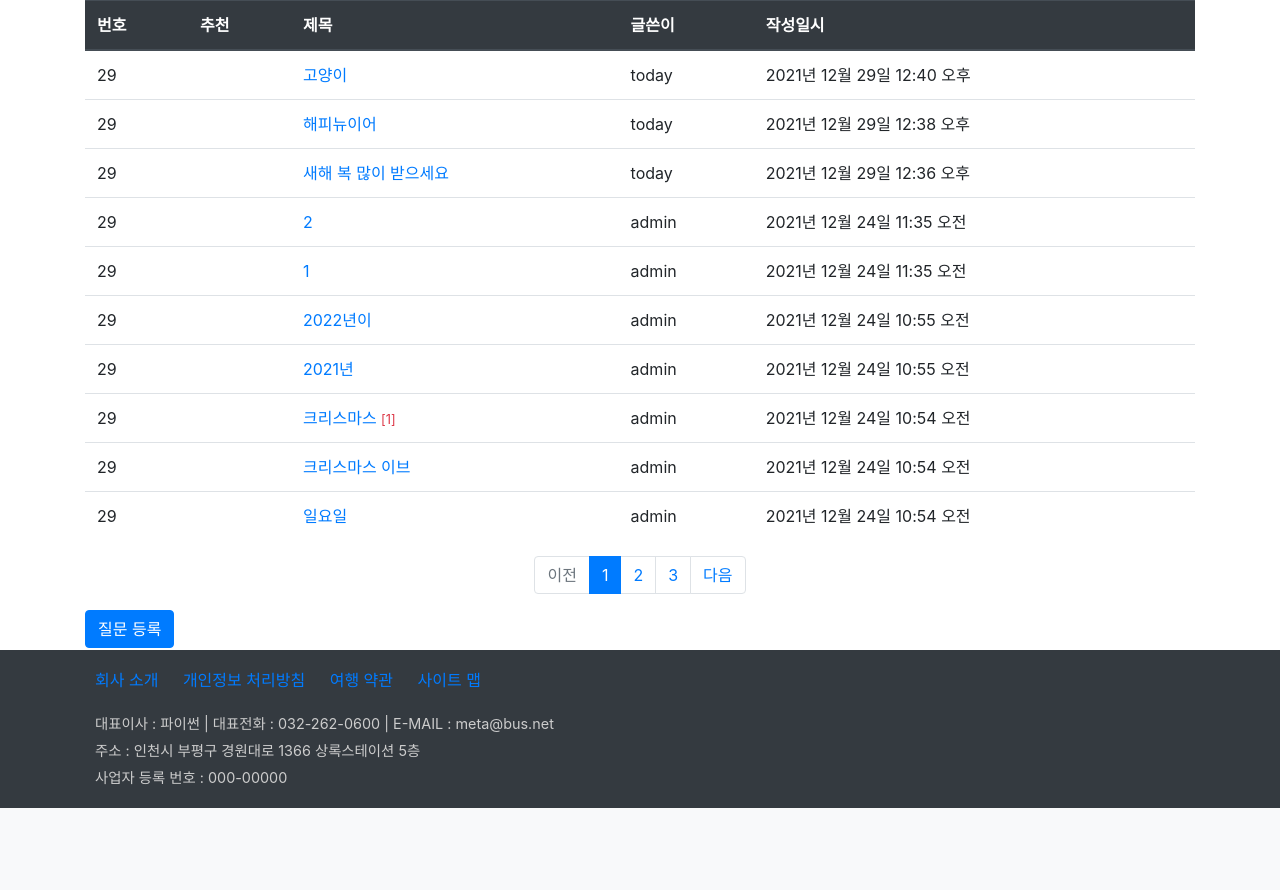
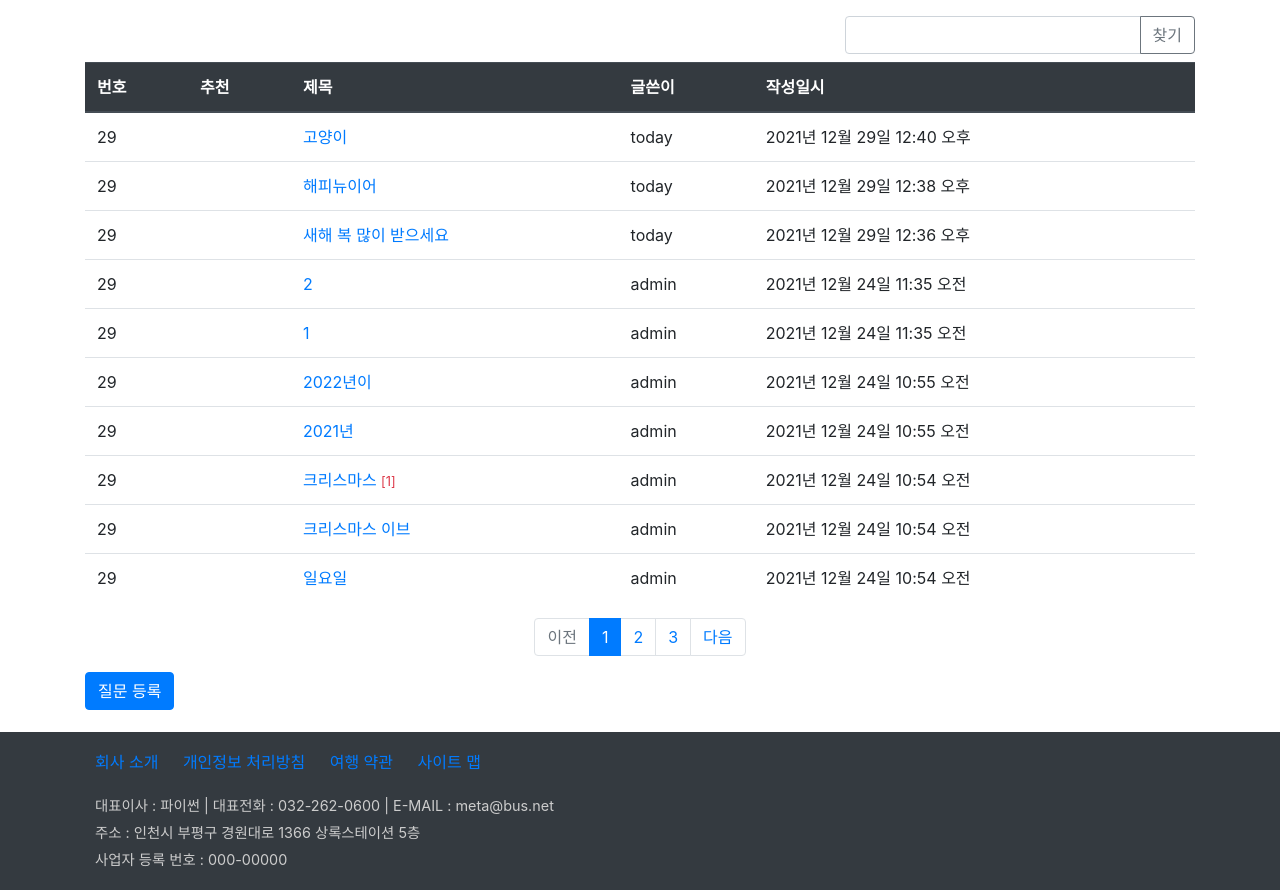
Before and after one commit to jslee787/pyweb, a Django app: page /board/boardlist/ in a window 1280 px wide. Shown: the part 57-947 px from the top of the page. Before the commit the page ends 865 px from the top, so only its background shows below. Run offline with Django 4.2, Linux system fonts and the light colour scheme; data comes from the database, SQL or seed files in the repository; both versions use the stored data as it was after the commit; some libraries are stand-ins or nearby versions.

Commit message:
게시글 검색

```diff
--- a/board/views.py
+++ b/board/views.py
@@ -2,6 +2,7 @@
 from django.contrib.auth.decorators import login_required
 
 from django.core.paginator import Paginator
+from django.db.models import Q
 from django.http import HttpResponse
 from django.shortcuts import render, redirect, get_object_or_404
 from django.utils import timezone
@@ -16,16 +17,25 @@
 def boardlist(request):
     #질문 목록
     #question_list = Question.objects.all()  #db 전체조회
-    question_list = Question.objects.order_by('-create_date')
-    #작성일 기준 내림차순(- 기호 사용)
 
-    #페이지 처리
-    page = request.GET.get('page', 1)   #127.0.0.1:8000/ 기본 1페이지
+    page = request.GET.get('page', 1)   #페이지 처리, 127.0.0.1:8000/ 기본 1페이지
+    kw = request.GET.get('kw', '')      #검색어 가져오기
+
+    #조회
+    question_list = Question.objects.order_by('-create_date') # 작성일 기준 내림차순(- 기호 사용)
+    if kw:
+        question_list = question_list.filter(
+            Q(subject__icontains=kw) |  #제목 검색
+            Q(content__icontains=kw) |  #내용 검색
+            Q(author__username__icontains=kw) |  #유저 검색
+            Q(answer__author__username__icontains=kw)    #답변 유저 검색
+        ).distinct()
+
     paginator = Paginator(question_list, 10)    #페이지당 10개씩 설정
     page_obj = paginator.get_page(page)     #페이지 가져오기
+    context = {'question_list':page_obj, 'page':page, 'kw':kw}
+    return render(request, 'board/question_list.html', context)
 
-    return render(request, 'board/question_list.html', {'question_list':page_obj})
-    #return HttpResponse("pyweb 사이트 입니다.")
 
 def detail(request, question_id):
     # 질문/답변 상세
@@ -44,7 +54,7 @@
             question.create_date = timezone.now() #날짜 시간 저장
             question.author = request.user      #글쓴이에 세션 저장
             question.save()  #실제 저장
-            return redirect('board:index') #이동할 경로(앱 네임사용) 저장
+            return redirect('board:boardlist') #이동할 경로(앱 네임사용) 저장
     else:
         form = QuestionForm()   #form 객체 생성
     return render(request, 'board/question_form.html', {'form':form})
--- a/static/board/css/style.css
+++ b/static/board/css/style.css
@@ -1,5 +1,5 @@
 /* 본문 스타일 */
-section{height:650px;}
+section{height:700px;}
 
 /* footer스타일 */
 footer .list-inline li{display:inline-block; margin:10px;}
--- a/templates/board/detail.html
+++ b/templates/board/detail.html
@@ -58,11 +58,16 @@
                             </span>
                             <span>
                                 -{{ comment.author }}, {{ comment.create_date }}
+                                {% if comment.modify_date %}
+                                    (수정:{{ comment.modify_date }})
+                                {% endif %}
                             </span>
                             {% if request.user == comment.author %}
                             <a href="{% url 'board:comment_modify_question' comment.id %}">수정</a>
                             <a href="#" data-uri="{% url 'board:comment_delete_question' comment.id %}"
                                class="delete">삭제</a>
+<!--                            <a onclick="return confirm('정말로 삭제하시겠습니까?')"-->
+<!--                                href="{% url 'board:comment_delete_question' comment.id %}">삭제</a>-->
                             {% endif %}
                         </div>
                         {% endfor %}
--- a/templates/board/index.html
+++ b/templates/board/index.html
@@ -3,7 +3,7 @@
 <section>
   <div class="jumbotron">
     <div class="text-center">
-      <h1>Welcome~ My Site!</h1>
+      <h1>Welcome~ Have A Nice Day!</h1>
     </div>
   </div>
   <div class="text-center">
--- a/templates/board/question_list.html
+++ b/templates/board/question_list.html
@@ -1,8 +1,20 @@
 {% extends 'base.html' %}
 {% load board_filter %}
 {% block content %}
-<div class="container">
+<div class="container my-3">
     <section>
+        <!--  검색 입력 상자와 찾기버튼  -->
+        <div class="row justify-content-end mb-2">
+            <div class="col-4 input-group">
+                <input type="text" class="form-control kw"
+                        value="{{ kw|default_if_none:''}}">
+                <div class="input-group-append">
+                    <button type="button" class="btn btn-outline-secondary"
+                            id="btn_search">찾기</button>
+                </div>
+            </div>
+        </div>
+        <!--  게시판 목록  -->
         <table class="table">
             <thead class="thead-dark">
                 <tr>
@@ -45,8 +57,10 @@
             <!--이전 페이지-->
             {% if question_list.has_previous %}
             <li class="page-item">
-                <a class="page-link"
-                   href="?page={{ question_list.previous_page_number }}">이전</a>
+<!--                <a class="page-link"-->
+<!--                   href="?page={{ question_list.previous_page_number }}">이전</a>-->
+                <a class="page-link" href="#"
+                   data-page="{{ question_list.previous_page_number }}">이전</a>
             </li>
             {% else %}  <!--이전 페이지 없을 때-->
             <li class="page-item disabled">
@@ -57,21 +71,27 @@
             {% for page_number in question_list.paginator.page_range %}
                 {% if page_number == question_list.number %}
                 <li class="page-item active">   <!-- 번호 활성화 -->
-                    <a class="page-link"
-                        href="?page={{ page_number }}">{{ page_number }}</a>
+                    <!--   <a class="page-link"-->
+<!--                       href="?page={{ page_number }}">{{ page_number }}</a>-->
+                    <a class="page-link" href="#"
+                        data-page="{{ page_number }}">{{ page_number }}</a>
                 </li>
                 {% else %}
                 <li class="page-item">
-                    <a class="page-link"
-                       href="?page={{ page_number }}">{{ page_number }}</a>
+<!--                    <a class="page-link"-->
+<!--                       href="?page={{ page_number }}">{{ page_number }}</a>-->
+                    <a class="page-link" href="#"
+                        data-page="{{ page_number }}">{{ page_number }}</a>
                 </li>
                 {% endif %}
             {% endfor %}
             <!--다음 페이지-->
             {% if question_list.has_next %}
             <li class="page-item">
-                <a class="page-link"
-                   href="?page={{ question_list.next_page_number }}">다음</a>
+<!--                <a class="page-link"-->
+<!--                   href="?page={{ question_list.next_page_number }}">다음</a>-->
+                <a class="page-link" href="#"
+                   data-page="{{ question_list.next_page_number }}">다음</a>
             </li>
             {% else %}  <!--다음 페이지 없을 때-->
             <li class="page-item disabled">
@@ -82,6 +102,30 @@
         <!-- 페이징 처리 끝  -->
         <a class="btn btn-primary"
            href="{% url 'board:question_create' %}">질문 등록</a>
+        <!--   검색 폼 만들기     -->
+        <form action="" method="get" id="searchForm">
+            <input type="hidden" name="kw" id="kw">
+            <input type="hidden" name="page" id="page">
+        </form>
     </section>
 </div>
 {% endblock %}
+{% block script %}
+<script>
+    $(document).ready(function(){
+        //페이지 처리
+        $(".page-link").on('click', function(){
+            $("#page").val($(this).data("page"));
+            $("#searchForm").submit();
+        });
+
+        //검색 처리
+        $("#btn_search").on('click', function(){
+            let text = $(".kw").val();
+            $("#kw").val(text);
+            $("#page").val(1);
+            $("#searchForm").submit();
+        });
+    });
+</script>
+{% endblock %}
```
Also changed, not shown: db.sqlite3.
